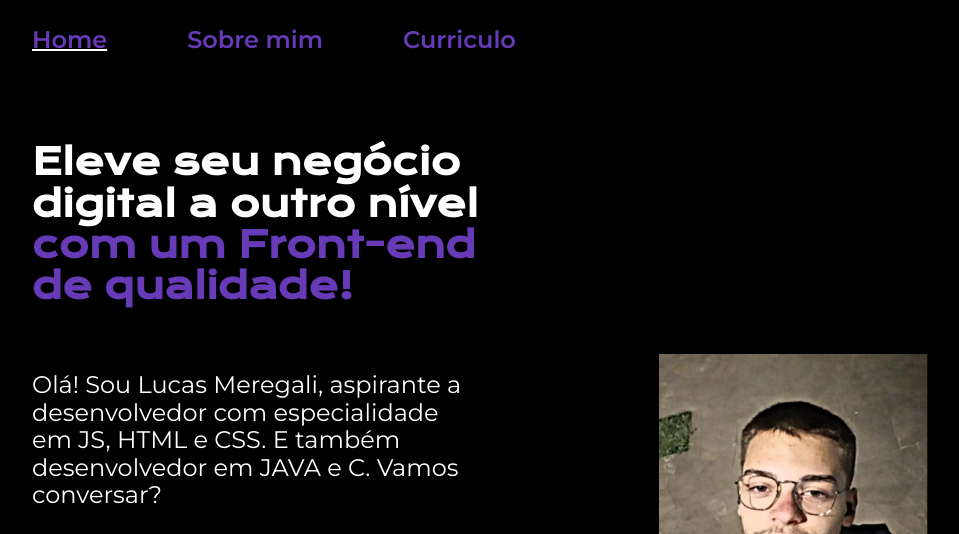
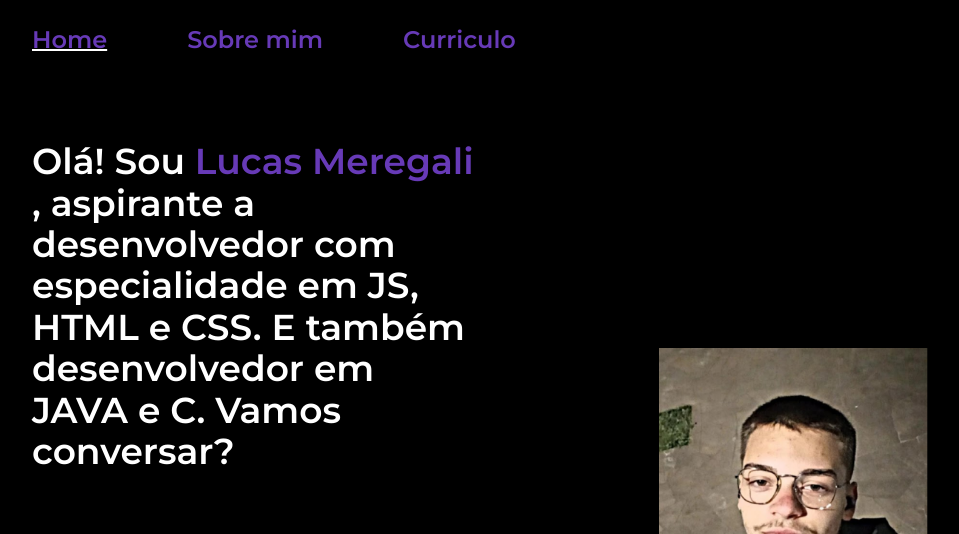
Before and after one commit to Meregali-bat/portfolio, a plain HTML site: page index.html in a window 1280 px wide. Shown: the top 534 px of the page, without its empty margins (160-1119 px from the left). Drawn offline with nearby package versions, Linux system fonts and the light colour scheme.

Commit message:
fix- titulo apresentação ✨

```diff
--- a/index.html
+++ b/index.html
@@ -21,10 +21,7 @@
     </header>
     <main class="apresentacao">
         <section class="apresentacao__conteudo">
-            <h1 class="apresentacao__conteudo__titulo">Eleve seu negócio digital a outro nível <strong
-                    class="titulo-destaque"> com um Front-end de qualidade!</strong></h1>
-            <p class="apresentacao__conteudo__paragrafo">Olá! Sou <span>Lucas Meregali</span>, aspirante a desenvolvedor
-                com especialidade em JS, HTML e CSS. E também desenvolvedor em JAVA e C. Vamos conversar?</p>
+            <h1 class="apresentacao__conteudo__titulo">Olá! Sou <strong class="titulo-destaque"> Lucas Meregali</strong> , aspirante a desenvolvedor com especialidade em JS, HTML e CSS. E também desenvolvedor em JAVA e C. Vamos conversar?</h1>
             <div class="apresentacao__links">
                 <h2 class="apresentacao__links__subtitulo">Acesse minhas redes:</h2>
                 <a class="apresentacao__links__navegacao" href="https://www.instagram.com/meregali.bat/">
--- a/styles/style.css
+++ b/styles/style.css
@@ -79,7 +79,7 @@ body {
 
 .apresentacao__conteudo__titulo {
     font-size: 2.25rem;
-    font-family: var(--font-primaria);
+    font-family: var(--font-secundaria);
 }
 
 .apresentacao__conteudo__texto{
```
